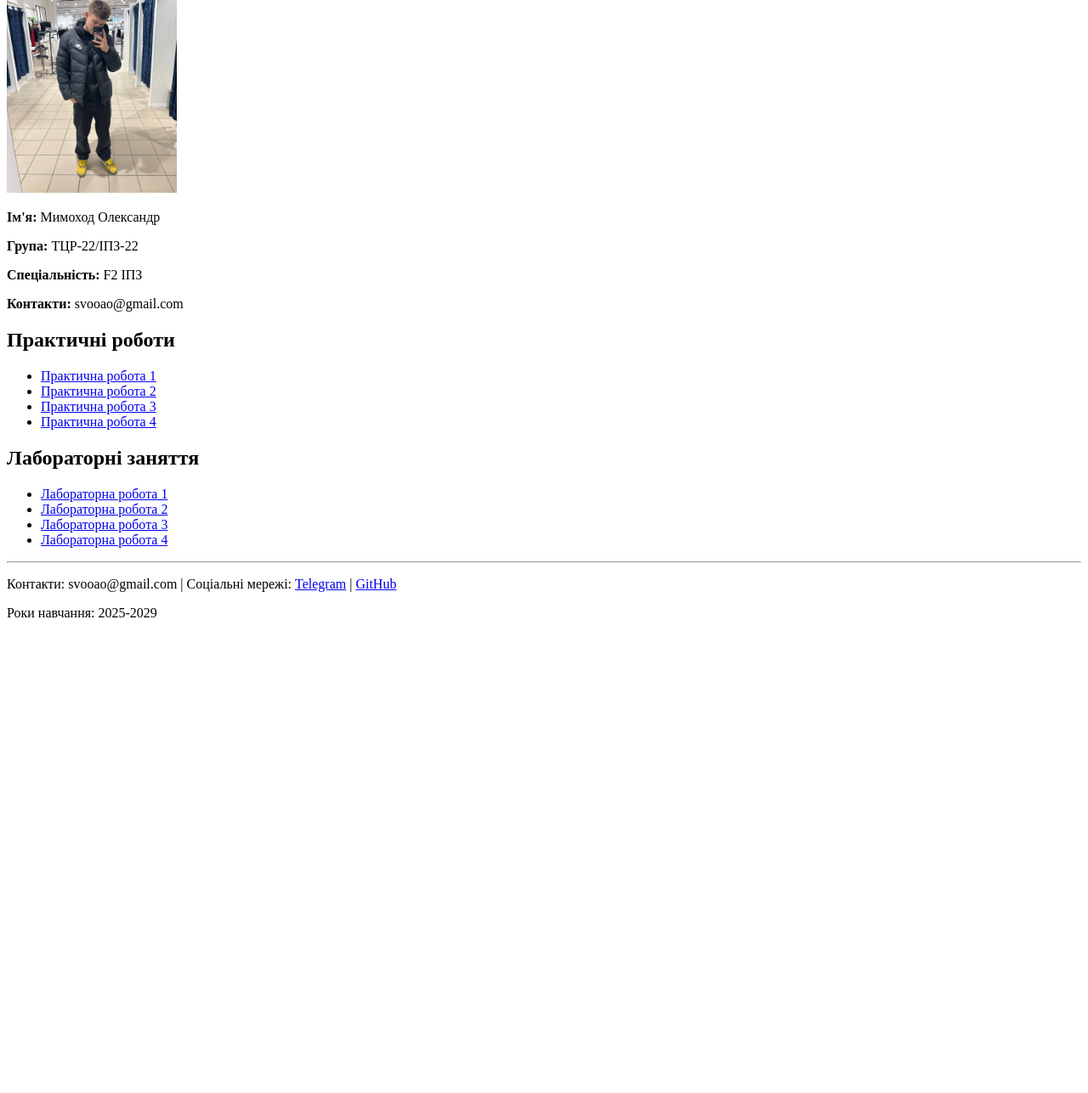
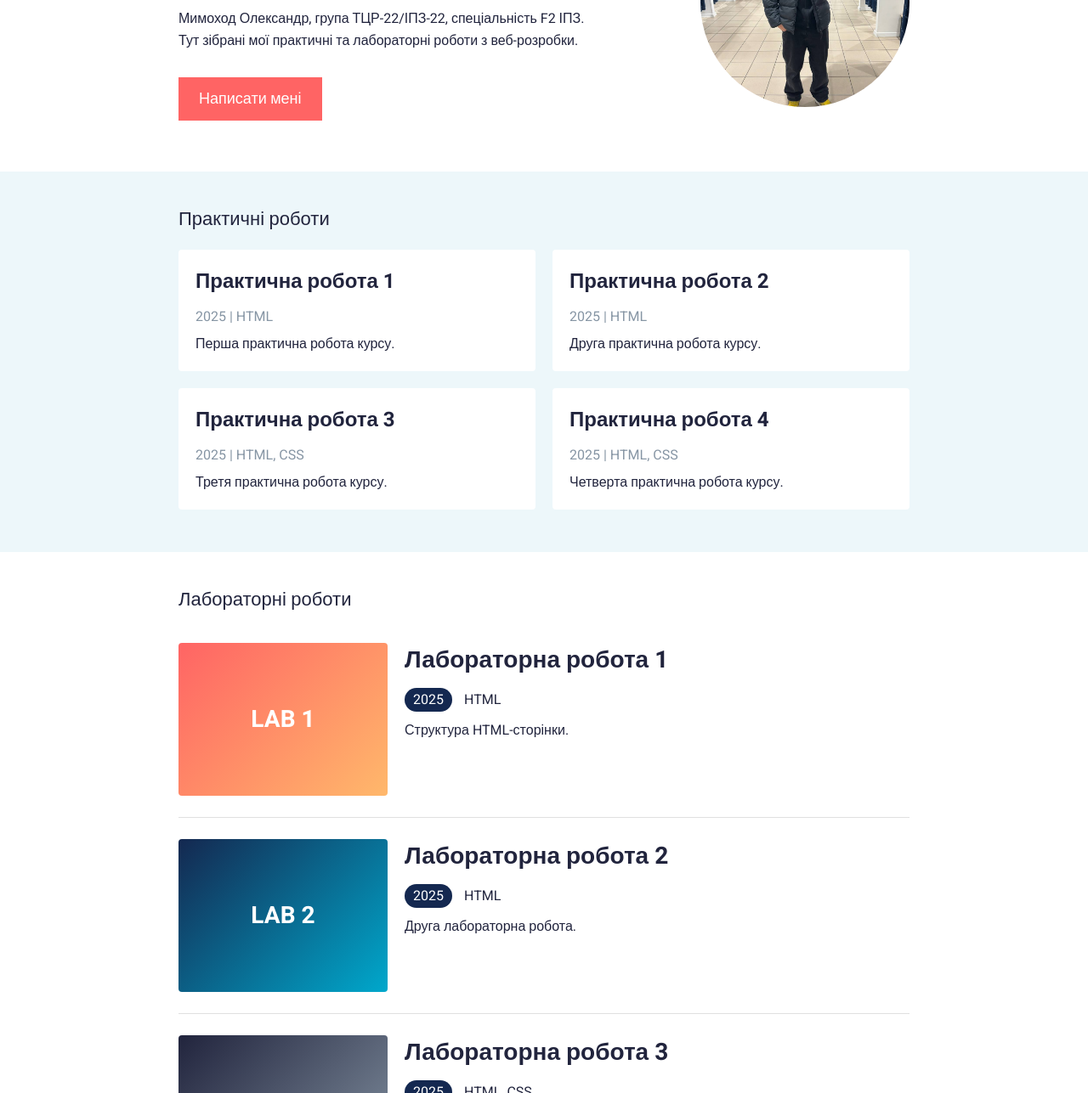
Before and after one commit to sanya-2408/html-css-course, a plain HTML site: page index.html in a window 1280 px wide. Shown: the part 258-1545 px from the top of the page at 85% size. Before the commit the page ends 1005 px from the top, so only its background shows below. Drawn offline with Linux system fonts and the light colour scheme.

Commit message:
feat complete PR5 LAB5

```diff
--- a/index.html
+++ b/index.html
@@ -2,108 +2,132 @@
 <html lang="uk">
 <head>
     <meta charset="UTF-8">
+    <meta name="viewport" content="width=device-width, initial-scale=1.0">
     <title>Особистий веб-сайт Мимохода Олександра</title>
+    <link href="https://fonts.googleapis.com/css2?family=Heebo:wght@400;700&display=swap" rel="stylesheet">
+    <link rel="stylesheet" href="style.css">
 </head>
 
 <body>
 
-<header id="home">
-    <h1>Особистий веб-сайт Мимохода Олександра</h1>
-    <nav>
-        <ul>
-            <li><a href="#home">Головна</a></li>
-            <li><a href="#about">Про мене</a></li>
-            <li><a href="#practical">Практичні роботи</a></li>
-            <li><a href="#laboratory">Лабораторні заняття</a></li>
-        </ul>
-    </nav>
+
+<header>
+    <div class="container">
+        <nav>
+            <a href="#about">Про мене</a>
+            <a href="#practical">Практичні</a>
+            <a href="#laboratory">Лабораторні</a>
+            <a href="#contacts">Контакти</a>
+        </nav>
+    </div>
 </header>
 
-<main>
-
-    <section id="about">
-        <h2>Про мене</h2>
-        <img src="PR1/images/photo.jpg" alt="Фото" width="200">
-        <p>
-            <strong>Ім'я:</strong> Мимоход Олександр
-        </p>
-        <p>
-            <strong>Група:</strong> ТЦР-22/ІПЗ-22
-        </p>
-        <p>
-            <strong>Спеціальність:</strong> F2 ІПЗ
-        </p>
-        <p>
-            <strong>Контакти:</strong>
-            svooao@gmail.com
-        </p>
-    </section>
+<section id="about" class="hero">
+    <div class="container hero-content">
+        <div class="hero-text">
+            <h1>Привіт, я Олександр,<br>студент ІПЗ</h1>
+            <p>Мимоход Олександр, група ТЦР-22/ІПЗ-22, спеціальність F2 ІПЗ.
+                Тут зібрані мої практичні та лабораторні роботи з веб-розробки.</p>
+            <a href="mailto:svooao@gmail.com" class="btn">Написати мені</a>
+        </div>
+        <div class="hero-photo">
+            <img src="PR1/images/photo.jpg" alt="Моє фото" width="246" height="246">
+        </div>
+    </div>
+</section>
 
 
-    <section id="practical">
+<section id="practical" class="practical-section">
+    <div class="container">
         <h2>Практичні роботи</h2>
-        <ul>
-            <li>
-                <a href="PR1/practical1.html">
-                    Практична робота 1
-                </a>
-            </li>
-            <li>
-                <a href="LAB1/lab1.html">
-                    Практична робота 2
-                </a>
-            </li>
-            <li>
-                <a href="LAB3/lab3.html">
-                    Практична робота 3
-                </a>
-            </li>
-            <li>
-                <a href="PR4/PR4.html">
-                    Практична робота 4
-                </a>
-            </li>
-        </ul>
-    </section>
-    <section id="laboratory">
-        <h2>Лабораторні заняття</h2>
-        <ul>
-            <li>
-                <a href="LAB1/lab1.html">
-                    Лабораторна робота 1
-                </a>
-            </li>
-            <li>
-                <a href="LAB2/lab2.html">
-                    Лабораторна робота 2
-                </a>
-            </li>
-            <li>
-                <a href="LAB3/lab3.html">
-                    Лабораторна робота 3
-                </a>
-            </li>
-            <li>
-                <a href="LAB4/LAB4.html">
-                    Лабораторна робота 4
-                </a>
-            </li>
-        </ul>
-    </section>
+        <div class="cards">
+            <div class="card">
+                <h3><a href="PR1/practical1.html">Практична робота 1</a></h3>
+                <p class="date">2025 | HTML</p>
+                <p>Перша практична робота курсу.</p>
+            </div>
+            <div class="card">
+                <h3><a href="LAB1/lab1.html">Практична робота 2</a></h3>
+                <p class="date">2025 | HTML</p>
+                <p>Друга практична робота курсу.</p>
+            </div>
+            <div class="card">
+                <h3><a href="LAB3/lab3.html">Практична робота 3</a></h3>
+                <p class="date">2025 | HTML, CSS</p>
+                <p>Третя практична робота курсу.</p>
+            </div>
+            <div class="card">
+                <h3><a href="PR4/PR4.html">Практична робота 4</a></h3>
+                <p class="date">2025 | HTML, CSS</p>
+                <p>Четверта практична робота курсу.</p>
+            </div>
+        </div>
+    </div>
+</section>
 
-</main>
 
-<footer>
-    <hr>
-    <p>
-        Контакти: svooao@gmail.com |
-        Соціальні мережі:
-        <a href="https://web.telegram.org/a/#528684015" target="_blank">Telegram</a> |
-        <a href="https://github.com/sanya-2408" target="_blank">GitHub</a>
-    </p>
-    <p>
-        Роки навчання: 2025-2029
-    </p>
+<section id="laboratory">
+    <div class="container">
+        <h2>Лабораторні роботи</h2>
+
+        <div class="lab-item">
+            <a href="LAB1/lab1.html" class="lab-thumb" style="background: linear-gradient(135deg, #FF6464, #FFB86B);">
+                LAB 1
+            </a>
+            <div>
+                <h3><a href="LAB1/lab1.html">Лабораторна робота 1</a></h3>
+                <p><span class="badge">2025</span> HTML</p>
+                <p>Структура HTML-сторінки.</p>
+            </div>
+        </div>
+
+        <div class="lab-item">
+            <a href="LAB2/lab2.html" class="lab-thumb" style="background: linear-gradient(135deg, #142850, #00A8CC);">
+                LAB 2
+            </a>
+            <div>
+                <h3><a href="LAB2/lab2.html">Лабораторна робота 2</a></h3>
+                <p><span class="badge">2025</span> HTML</p>
+                <p>Друга лабораторна робота.</p>
+            </div>
+        </div>
+
+        <div class="lab-item">
+            <a href="LAB3/lab3.html" class="lab-thumb" style="background: linear-gradient(135deg, #21243D, #8695A4);">
+                LAB 3
+            </a>
+            <div>
+                <h3><a href="LAB3/lab3.html">Лабораторна робота 3</a></h3>
+                <p><span class="badge">2025</span> HTML, CSS</p>
+                <p>Третя лабораторна робота.</p>
+            </div>
+        </div>
+
+        <div class="lab-item">
+            <a href="LAB4/LAB4.html" class="lab-thumb" style="background: linear-gradient(135deg, #00A8CC, #A3E4D7);">
+                LAB 4
+            </a>
+            <div>
+                <h3><a href="LAB4/LAB4.html">Лабораторна робота 4</a></h3>
+                <p><span class="badge">2025</span> HTML, CSS</p>
+                <p>Четверта лабораторна робота.</p>
+            </div>
+        </div>
+
+    </div>
+</section>
+
+<footer id="contacts">
+    <div class="container">
+        <div class="footer-links">
+            <a href="https://web.telegram.org/a/#528684015" target="_blank">Telegram</a>
+            <a href="https://github.com/sanya-2408" target="_blank">GitHub</a>
+            <a href="mailto:svooao@gmail.com">Email</a>
+        </div>
+        <p>svooao@gmail.com</p>
+        <p>Роки навчання: 2025-2029</p>
+    </div>
 </footer>
+
 </body>
 </html>
--- /dev/null
+++ b/style.css
@@ -0,0 +1,247 @@
+* {
+    margin: 0;
+    padding: 0;
+    box-sizing: border-box;
+}
+
+body {
+    font-family: 'Heebo', sans-serif;
+    color: #21243D;
+}
+
+a {
+    text-decoration: none;
+    color: inherit;
+}
+
+img {
+    max-width: 100%;
+}
+
+.container {
+    max-width: 900px;
+    margin: 0 auto;
+    padding-left: 20px;
+    padding-right: 20px;
+}
+
+header {
+    padding-top: 25px;
+    padding-bottom: 25px;
+}
+
+nav {
+    display: flex;
+    justify-content: flex-end;
+    gap: 30px;
+}
+
+nav a {
+    font-size: 20px;
+}
+
+nav a:hover {
+    color: #FF6464;
+}
+
+.hero {
+    padding-top: 50px;
+    padding-bottom: 60px;
+}
+
+.hero-content {
+    display: flex;
+    align-items: center;
+    justify-content: space-between;
+}
+
+.hero-text {
+    max-width: 500px;
+}
+
+.hero-text h1 {
+    font-size: 42px;
+    line-height: 1.3;
+    margin-bottom: 30px;
+}
+
+.hero-text p {
+    font-size: 16px;
+    line-height: 1.6;
+    margin-bottom: 30px;
+}
+
+.btn {
+    display: inline-block;
+    background-color: #FF6464;
+    color: white;
+    padding: 12px 24px;
+    font-size: 18px;
+}
+
+.btn:hover {
+    opacity: 0.9;
+}
+
+.hero-photo img {
+    width: 246px;
+    height: 246px;
+    border-radius: 50%;
+    object-fit: cover;
+}
+
+.practical-section {
+    background-color: #EDF7FA;
+    padding-top: 40px;
+    padding-bottom: 50px;
+}
+
+.practical-section h2 {
+    font-size: 22px;
+    font-weight: normal;
+    margin-bottom: 20px;
+}
+
+.cards {
+    display: flex;
+    flex-wrap: wrap;
+    gap: 20px;
+}
+
+.card {
+    background: white;
+    padding: 20px;
+    width: calc(50% - 10px);
+    border-radius: 4px;
+}
+
+.card h3 {
+    font-size: 24px;
+    margin-bottom: 12px;
+}
+
+.card h3 a:hover {
+    color: #FF6464;
+}
+
+.card .date {
+    color: #8695A4;
+    margin-bottom: 8px;
+}
+
+#laboratory {
+    padding-top: 40px;
+    padding-bottom: 60px;
+}
+
+#laboratory h2 {
+    font-size: 22px;
+    font-weight: normal;
+    margin-bottom: 10px;
+}
+
+.lab-item {
+    display: flex;
+    gap: 20px;
+    padding-top: 25px;
+    padding-bottom: 25px;
+    border-bottom: 1px solid #E0E0E0;
+}
+
+.lab-thumb {
+    display: flex;
+    align-items: center;
+    justify-content: center;
+    width: 246px;
+    min-width: 246px;
+    height: 180px;
+    border-radius: 4px;
+    color: white;
+    font-size: 28px;
+    font-weight: bold;
+}
+
+.lab-item h3 {
+    font-size: 28px;
+    margin-bottom: 12px;
+}
+
+.lab-item h3 a:hover {
+    color: #FF6464;
+}
+
+.badge {
+    display: inline-block;
+    background-color: #142850;
+    color: white;
+    padding: 2px 10px;
+    border-radius: 16px;
+    font-size: 16px;
+    margin-right: 10px;
+    margin-bottom: 10px;
+}
+
+footer {
+    text-align: center;
+    padding-top: 30px;
+    padding-bottom: 40px;
+}
+
+.footer-links {
+    display: flex;
+    justify-content: center;
+    gap: 25px;
+    margin-bottom: 15px;
+}
+
+.footer-links a {
+    font-size: 18px;
+}
+
+.footer-links a:hover {
+    color: #FF6464;
+}
+
+footer p {
+    font-size: 14px;
+    color: #8695A4;
+    margin-top: 5px;
+}
+
+@media (max-width: 768px) {
+    nav {
+        gap: 15px;
+    }
+
+    nav a {
+        font-size: 16px;
+    }
+
+    .hero-content {
+        flex-direction: column-reverse;
+        text-align: center;
+    }
+
+    .hero-text h1 {
+        font-size: 28px;
+    }
+
+    .hero-photo img {
+        width: 180px;
+        height: 180px;
+        margin-bottom: 20px;
+    }
+
+    .card {
+        width: 100%;
+    }
+
+    .lab-item {
+        flex-direction: column;
+    }
+
+    .lab-thumb {
+        width: 100%;
+        min-width: auto;
+    }
+}
```
